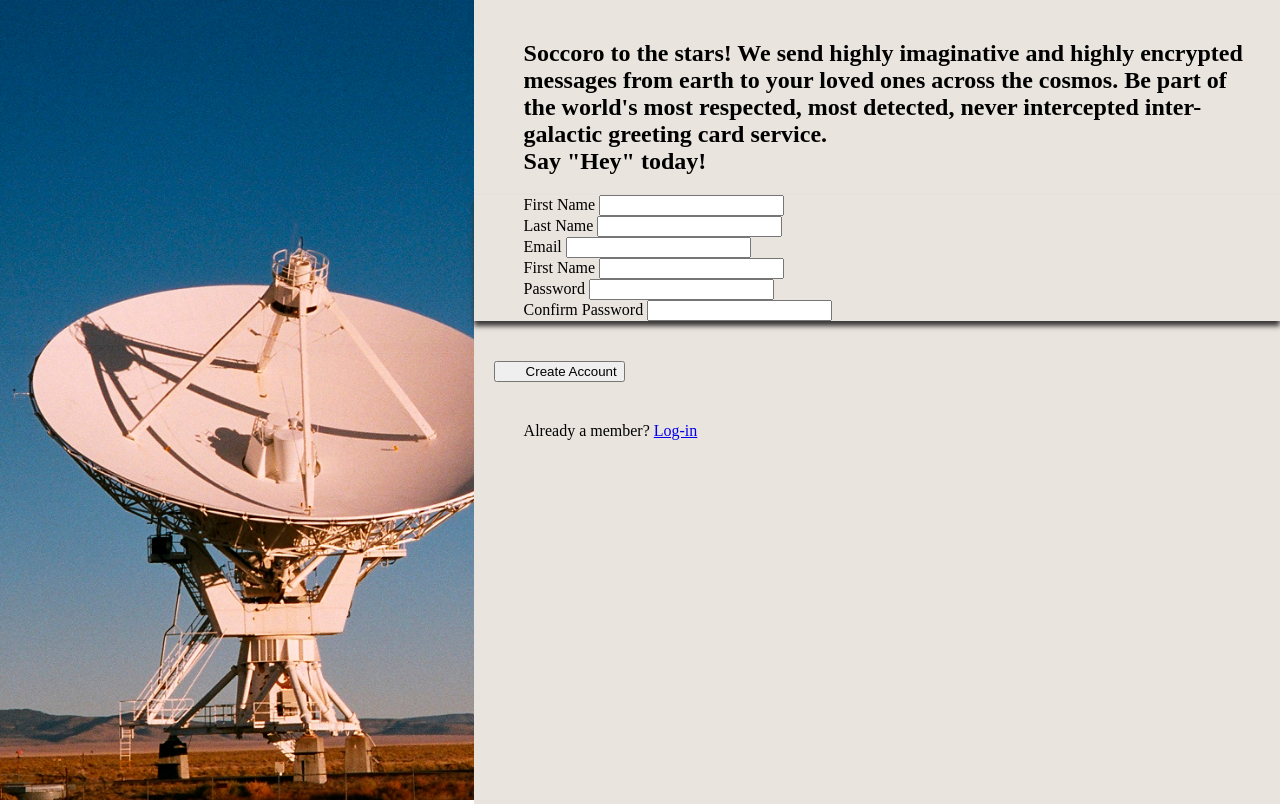
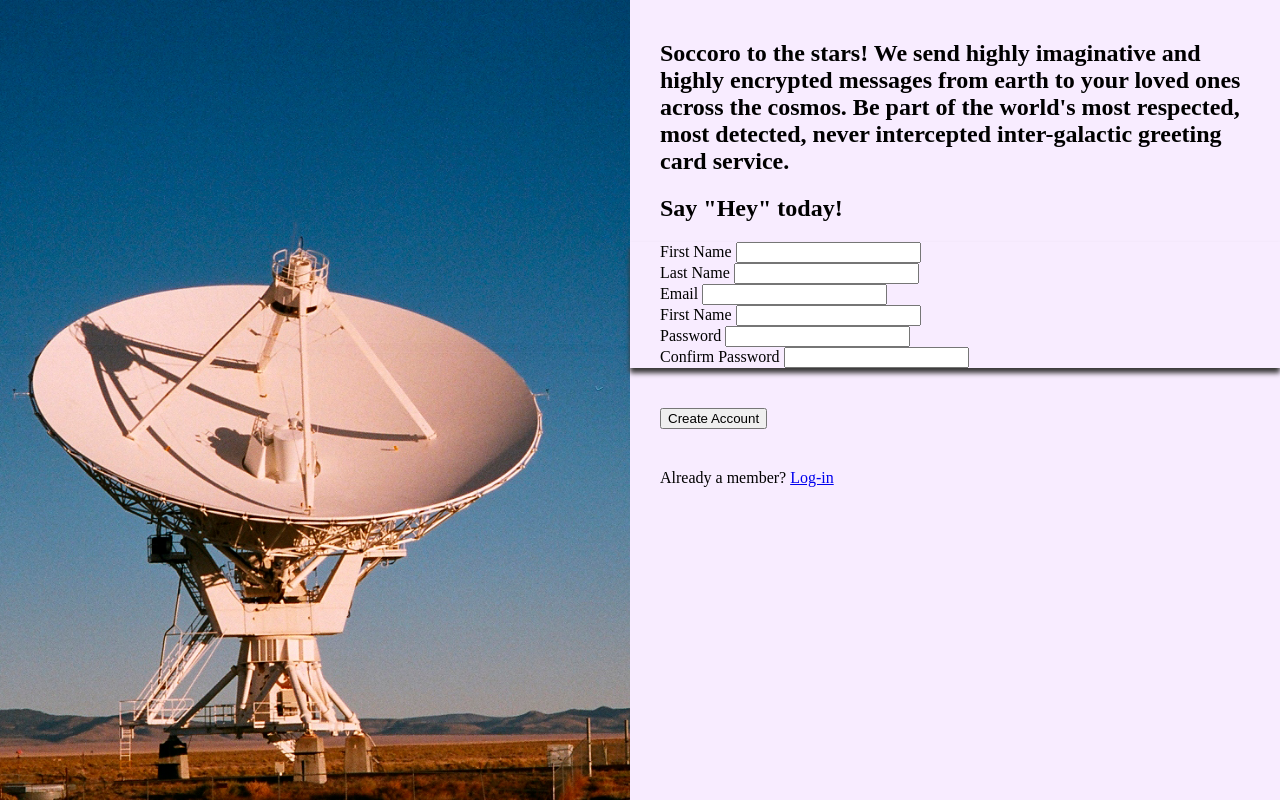
Before and after one commit to lukespicknall/odin-signup-form, a plain HTML site: page index.html in a window 1280 px wide. Drawn offline with Linux system fonts and the light colour scheme.

Commit message:
tweak css page layout

```diff
--- a/style.css
+++ b/style.css
@@ -1,36 +1,49 @@
-* {
+body{
     margin: 0;
-
 
 }
 .page-container {
     display: flex;
+    /* justify-content: space-between;
+    box-sizing: border-box */
+}
+/*------------------------------------*/
+.left-image {
+    max-width: 630px;
+    height: 100vh;
 
-}
-
-.left-image {
-    width: 35vw;
+    /* width: max(500px); */
 }
 
 .image {
-    height: 100vh;
-    margin: 0;
+    height: clamp(716px, 100vh, 916px);
+    margin: -20vw, -200px, 0, 0;
+    overflow: hidden;
 }
-
+/* -----------------------------------*/
 .right-pane {
-    padding: 20px 0 20px 0;
+    padding: 20px 0 0px 0;
     justify-content: flex-start;
-    background-color: rgb(233, 228, 221);
-    margin-left: 2vw;
-    /* max-width: 50vw; */
+    background-color: rgb(248, 236, 255);
+    /* margin-left: 2vw; */
+    /* position: absolute; */
+    /* height: clamp(600px, 60% ); */
+    /* width: max(50vw); */
 
 }
 
 .pane-row {
     margin: 20px;
-    padding-left: 30px;
+
+    margin-left: 30px;
+        /* width: min(40vw); */
 }
 
+h1,
+h2 {
+    margin-bottom: 2vh;
+    /* width: min(40vw); */
+}
 .form-block {
     box-shadow: 0 5px 5px 0 rgb(56, 55, 55);
 }
```
Also changed, not shown: VeryLargeArrayNM-LJS-cropped2.JPG (added).
